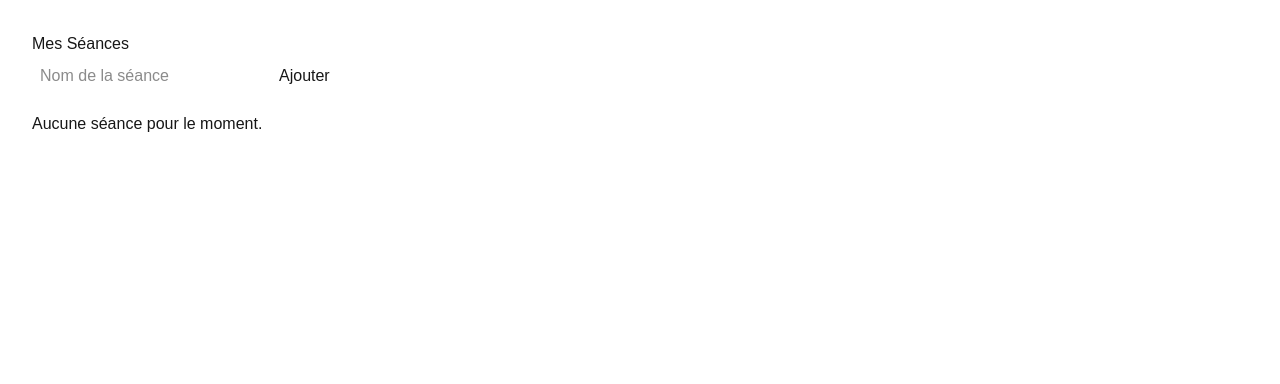
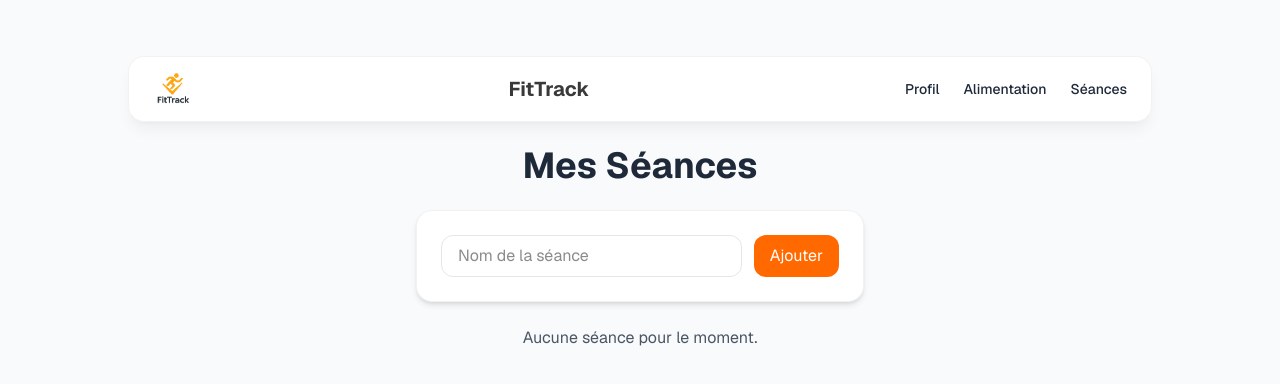
Before and after one commit to Muhammed-Ali19/fitTrack, a Next.js app: page /seances in a window 1280 px wide. Shown: the top 384 px of the page. Built offline with nearby package versions, Linux system fonts and the light colour scheme.

Commit message:
Ajout du dossier public/img (logo) et src/alimentation + modifications pages

```diff
--- /dev/null
+++ b/src/alimentation/page.tsx
@@ -0,0 +1,48 @@
+"use client";
+
+import { useState } from "react";
+
+export default function AlimentationPage() {
+    const [repas, setRepas] = useState<string[]>([]);
+    const [nouveauRepas, setNouveauRepas] = useState("");
+
+    const ajouterRepas = (e: React.FormEvent) => {
+        e.preventDefault();
+        if (!nouveauRepas.trim()) return;
+        setRepas([...repas, nouveauRepas]);
+        setNouveauRepas("");
+    };
+
+    return (
+        <main className="min-h-screen bg-gray-50 flex flex-col items-center p-8 font-sans">
+            <h1 className="text-4xl font-bold mb-6 text-gray-800">Alimentation</h1>
+
+            <section className="bg-white p-6 rounded-lg shadow-md w-full max-w-md mb-8">
+                <h2 className="text-2xl font-semibold mb-4">Ajouter un repas</h2>
+                <form onSubmit={ajouterRepas} className="flex gap-3">
+                    <input
+                        type="text"
+                        placeholder="Nom du repas"
+                        value={nouveauRepas}
+                        onChange={(e) => setNouveauRepas(e.target.value)}
+                        className="border p-2 rounded flex-1 focus:outline-none focus:ring-2 focus:ring-yellow-400"
+                    />
+                    <button
+                        type="submit"
+                        className="bg-yellow-500 text-white py-2 px-4 rounded hover:bg-yellow-600 transition-colors"
+                    >
+                        Ajouter
+                    </button>
+                </form>
+
+                {repas.length > 0 && (
+                    <ul className="mt-4 list-disc list-inside">
+                        {repas.map((r, idx) => (
+                            <li key={idx}>{r}</li>
+                        ))}
+                    </ul>
+                )}
+            </section>
+        </main>
+    );
+}
--- a/src/app/page.tsx
+++ b/src/app/page.tsx
@@ -9,6 +9,7 @@
 //  - Validation: #4CAF50
 "use client";
 import React, { useMemo, useState } from "react";
+import Link from "next/link";
 
 export default function FitTrackHome() {
   const [height, setHeight] = useState(0);
@@ -33,26 +34,32 @@ export default function FitTrackHome() {
 
   return (
     <div className="relative min-h-screen overflow-hidden bg-[#F5F5F5] text-[#333333]">
-      <AnimatedBackground />
+      {/* <AnimatedBackground /> */}
 
       {/* NAVBAR */}
       <header className="relative z-10">
         <nav className="mx-auto mt-6 w-[90%] max-w-5xl rounded-2xl border border-black/5 bg-white/90 shadow-lg shadow-black/5 backdrop-blur">
           <div className="flex items-center justify-between px-6 py-3">
             <div className="flex items-center gap-3">
-              <div className="grid h-10 w-10 place-items-center rounded-full bg-[#FCAB10] text-[#F5F5F5] shadow">
-                <svg width="20" height="20" viewBox="0 0 24 24" fill="none" stroke="currentColor" strokeWidth="2" strokeLinecap="round" strokeLinejoin="round" aria-hidden>
-                  <path d="M4 14V10M8 16V8M16 16V8M20 14V10" />
-                  <rect x="9" y="10" width="6" height="4" rx="1" />
-                </svg>
+
+
+              <div>
+                <Link href="/">
+                  <img
+                    src="/img/logo.png"
+                    alt="FitTrack Logo"
+                    style={{ width: "40px", height: "40px" }}
+                  />
+                </Link>
               </div>
-              <span className="text-lg font-semibold tracking-tight text-[#39393A]">FitTrack</span>
+
+
             </div>
 
             <ul className="flex items-center gap-6 text-sm font-medium">
-              <li><a href="#profil" className="nav-link">Profil</a></li>
-              <li><a href="#alimentation" className="nav-link">Alimentation</a></li>
-              <li><a href="#seances" className="nav-link">Séances</a></li>
+              <li><a href="profil" className="nav-link">Profil</a></li>
+              <li><a href="alimentation" className="nav-link">Alimentation</a></li>
+              <li><a href="seances" className="nav-link">Séances</a></li>
             </ul>
           </div>
         </nav>
@@ -132,9 +139,7 @@ export default function FitTrackHome() {
       </main>
 
       <footer className="relative z-10 pb-8">
-        <p className="mx-auto w-[90%] max-w-5xl text-xs text-[#333333]/60">
-          © {new Date().getFullYear()} FitTrack. Interface d'accueil.
-        </p>
+
       </footer>
 
       <style>{`
@@ -147,7 +152,7 @@ export default function FitTrackHome() {
           50% { transform: translate(20px, -15px) scale(1.05); }
         }
       `}</style>
-    </div>
+    </div >
   );
 }
 
--- a/src/app/profil/page.tsx
+++ b/src/app/profil/page.tsx
@@ -1,5 +1,15 @@
+// FitTrack Home Page – React + Tailwind (single-file component)
+// Palette :
+//  - Primaire (orange): #FCAB10
+//  - Secondaire (noir): #39393A
+//  - Fond (blanc cassé): #F5F5F5
+//  - Texte principal: #333333
+//  - Texte secondaire: #F5F5F5
+//  - Erreur: #FF3D00
+//  - Validation: #4CAF50
 "use client";
 import React, { useMemo, useState } from "react";
+import Link from "next/link";
 
 export default function FitTrackHome() {
     const [height, setHeight] = useState(0);
@@ -17,37 +27,39 @@ export default function FitTrackHome() {
     const onCalc = (e: React.FormEvent) => {
         e.preventDefault();
         if (!height || !weight) return;
-        const h = Number(height) / 100; // cm -> m
+        const h = Number(height) / 100;
         const val = Number(weight) / (h * h);
         setBmi(Number(val.toFixed(1)));
     };
 
     return (
         <div className="relative min-h-screen overflow-hidden bg-[#F5F5F5] text-[#333333]">
-            {/* Animated background blobs (subtil, non intrusif) */}
-            <BackgroundBlobs />
+            {/* <AnimatedBackground /> */}
 
             {/* NAVBAR */}
             <header className="relative z-10">
                 <nav className="mx-auto mt-6 w-[90%] max-w-5xl rounded-2xl border border-black/5 bg-white/90 shadow-lg shadow-black/5 backdrop-blur">
                     <div className="flex items-center justify-between px-6 py-3">
-                        {/* Logo + marque */}
                         <div className="flex items-center gap-3">
-                            <div className="grid h-10 w-10 place-items-center rounded-full bg-[#FCAB10] text-[#F5F5F5] shadow">
-                                {/* haltère en SVG */}
-                                <svg width="20" height="20" viewBox="0 0 24 24" fill="none" stroke="currentColor" strokeWidth="2" strokeLinecap="round" strokeLinejoin="round" aria-hidden>
-                                    <path d="M4 14V10M8 16V8M16 16V8M20 14V10"/>
-                                    <rect x="9" y="10" width="6" height="4" rx="1"/>
-                                </svg>
+
+
+                            <div>
+                                <Link href="/">
+                                    <img
+                                        src="/img/logo.png"
+                                        alt="FitTrack Logo"
+                                        style={{ width: "40px", height: "40px" }}
+                                    />
+                                </Link>
                             </div>
-                            <span className="text-lg font-semibold tracking-tight text-[#39393A]">FitTrack</span>
+
+
                         </div>
 
-                        {/* Liens */}
                         <ul className="flex items-center gap-6 text-sm font-medium">
-                            <li><a href="#profil" className="nav-link">Profil</a></li>
-                            <li><a href="#alimentation" className="nav-link">Alimentation</a></li>
-                            <li><a href="#seances" className="nav-link">Séances</a></li>
+                            <li><a href="profil" className="nav-link">Profil</a></li>
+                            <li><a href="alimentation" className="nav-link">Alimentation</a></li>
+                            <li><a href="seances" className="nav-link">Séances</a></li>
                         </ul>
                     </div>
                 </nav>
@@ -56,9 +68,9 @@ export default function FitTrackHome() {
             {/* SECTION IMC */}
             <main className="relative z-10 mx-auto grid w-[90%] max-w-5xl place-items-center py-16">
                 <div className="text-center">
-                    <h1 className="text-5xl font-extrabold tracking-tight text-[#39393A] sm:text-6xl">IMC</h1>
+                    <h1 className="text-5xl font-extrabold tracking-tight text-[#39393A] sm:text-6xl">Page profil</h1>
                     <p className="mx-auto mt-3 max-w-2xl text-lg text-[#333333]/80">
-                        Entrez votre taille et votre poids pour calculer votre IMC.
+                        Page profil
                     </p>
                 </div>
 
@@ -68,13 +80,11 @@ export default function FitTrackHome() {
                             <label htmlFor="height" className="mb-1 block text-sm font-medium text-[#39393A]">Taille (cm)</label>
                             <input
                                 id="height"
-                                inputMode="numeric"
-                                pattern="[0-9]*"
                                 type="number"
                                 placeholder="Ex: 175"
                                 value={height || ""}
                                 onChange={(e) => setHeight(Number(e.target.value))}
-                                className="h-12 w-full rounded-xl border border-black/10 bg-white px-4 text-base outline-none ring-0 transition focus:border-[#FCAB10] focus:shadow-[0_0_0_3px_rgba(252,171,16,0.25)]"
+                                className="h-12 w-full rounded-xl border border-black/10 bg-white px-4 text-base outline-none transition focus:border-[#FCAB10] focus:shadow-[0_0_0_3px_rgba(252,171,16,0.25)]"
                             />
                         </div>
 
@@ -82,13 +92,11 @@ export default function FitTrackHome() {
                             <label htmlFor="weight" className="mb-1 block text-sm font-medium text-[#39393A]">Poids (kg)</label>
                             <input
                                 id="weight"
-                                inputMode="numeric"
-                                pattern="[0-9]*"
                                 type="number"
                                 placeholder="Ex: 70"
                                 value={weight || ""}
                                 onChange={(e) => setWeight(Number(e.target.value))}
-                                className="h-12 w-full rounded-xl border border-black/10 bg-white px-4 text-base outline-none ring-0 transition focus:border-[#FCAB10] focus:shadow-[0_0_0_3px_rgba(252,171,16,0.25)]"
+                                className="h-12 w-full rounded-xl border border-black/10 bg-white px-4 text-base outline-none transition focus:border-[#FCAB10] focus:shadow-[0_0_0_3px_rgba(252,171,16,0.25)]"
                             />
                         </div>
 
@@ -100,7 +108,6 @@ export default function FitTrackHome() {
                         </button>
                     </div>
 
-                    {/* Résultat */}
                     {bmi !== null && (
                         <div className="mt-5 rounded-xl border border-black/5 bg-[#F5F5F5] p-4">
                             <div className="flex items-baseline justify-between">
@@ -113,8 +120,6 @@ export default function FitTrackHome() {
                                     <span className={`rounded-full px-2.5 py-1 text-xs font-semibold ${category.color} bg-white border border-black/5`}>{category.label}</span>
                                 )}
                             </div>
-
-                            {/* Barre d'échelle simple */}
                             <div className="mt-4 h-2 w-full overflow-hidden rounded-full bg-black/10">
                                 <div
                                     className="h-full bg-[#FCAB10] transition-[width] duration-500"
@@ -133,37 +138,30 @@ export default function FitTrackHome() {
                 </form>
             </main>
 
-            {/* Footer minimal */}
             <footer className="relative z-10 pb-8">
-                <p className="mx-auto w-[90%] max-w-5xl text-xs text-[#333333]/60">
-                    © {new Date().getFullYear()} FitTrack. Interface d'accueil.
-                </p>
+
             </footer>
 
-            {/* Styles additionnels (animations + liens) */}
             <style>{`
         .nav-link { color: #39393A; position: relative; }
         .nav-link::after { content: ""; position: absolute; left: 0; right: 0; bottom: -6px; height: 2px; background: transparent; transition: background 200ms ease; }
         .nav-link:hover::after { background: #FCAB10; }
 
-        @keyframes blob {
-          0%, 100% { transform: translate(0,0) scale(1); }
-          33% { transform: translate(20px,-10px) scale(1.05); }
-          66% { transform: translate(-10px,20px) scale(0.98); }
+        @keyframes floatBlob {
+          0%,100% { transform: translate(0,0) scale(1); }
+          50% { transform: translate(20px, -15px) scale(1.05); }
         }
       `}</style>
+        </div >
+    );
+}
+
+function AnimatedBackground() {
+    return (
+        <div aria-hidden className="pointer-events-none absolute inset-0 overflow-hidden">
+            <div className="absolute -top-20 -left-20 h-80 w-80 rounded-full bg-[#FCAB10]/30 blur-3xl animate-pulse" style={{ animation: "floatBlob 15s infinite alternate ease-in-out" }} />
+            <div className="absolute top-40 right-0 h-96 w-96 rounded-full bg-[#39393A]/20 blur-3xl animate-pulse" style={{ animation: "floatBlob 20s infinite alternate ease-in-out" }} />
+            <div className="absolute bottom-10 left-1/3 h-72 w-72 rounded-full bg-[#FCAB10]/20 blur-3xl animate-pulse" style={{ animation: "floatBlob 18s infinite alternate ease-in-out" }} />
         </div>
     );
 }
-
-function BackgroundBlobs() {
-    return (
-        <div aria-hidden className="pointer-events-none absolute inset-0">
-            {/* Motif doux en "nuages" + dégradés, respecte le fond #F5F5F5 */}
-            <div className="absolute -left-8 top-24 h-64 w-64 rounded-[40%] bg-[#FCAB10]/20 blur-3xl" style={{ animation: "blob 18s infinite ease-in-out" }} />
-            <div className="absolute right-0 top-0 h-72 w-72 rounded-[45%] bg-[#39393A]/10 blur-3xl" style={{ animation: "blob 22s infinite ease-in-out" }} />
-            <div className="absolute bottom-10 left-1/3 h-56 w-56 rounded-[45%] bg-[#FCAB10]/10 blur-3xl" style={{ animation: "blob 20s infinite ease-in-out" }} />
-            <div className="absolute bottom-[-2rem] right-16 h-64 w-64 rounded-[40%] bg-[#39393A]/10 blur-3xl" style={{ animation: "blob 24s infinite ease-in-out" }} />
-        </div>
-    );
-}
--- a/src/app/seances/page.tsx
+++ b/src/app/seances/page.tsx
@@ -1,5 +1,6 @@
-"use client"; // nécessaire pour utiliser le state React dans App Router
-import { useState } from "react";
+"use client";
+import React, { useState } from "react";
+import Link from "next/link";
 
 export default function SeancesPage() {
     const [seances, setSeances] = useState<string[]>([]);
@@ -13,28 +14,86 @@ export default function SeancesPage() {
     };
 
     return (
-        <main style={{ padding: "2rem", fontFamily: "Arial, sans-serif" }}>
-            <h1>Mes Séances</h1>
+        <main className="min-h-screen bg-gray-50 p-8 font-sans flex flex-col items-center">
+            {/* NAVBAR */}
+            <header className="relative z-10 w-full">
+                <nav className="mx-auto mt-6 w-[90%] max-w-5xl rounded-2xl border border-black/5 bg-white/90 shadow-lg shadow-black/5 backdrop-blur">
+                    <div className="flex items-center justify-between px-6 py-3">
+                        {/* Logo */}
+                        <Link href="/">
+                            <img
+                                src="/img/logo.png"
+                                alt="FitTrack Logo"
+                                className="w-10 h-10 cursor-pointer"
+                            />
+                        </Link>
 
-            <form onSubmit={ajouterSeance} style={{ marginBottom: "1rem" }}>
+                        <p style={{ fontWeight: "bold", fontSize: "1.25rem", color: "#39393A", textAlign: "center" }}>FitTrack</p>
+
+                        {/* Liens */}
+                        <ul className="flex items-center gap-6 text-sm font-medium">
+                            <li>
+                                <Link
+                                    href="/profil"
+                                    className="text-gray-800 hover:text-orange-500 transition"
+                                >
+                                    Profil
+                                </Link>
+                            </li>
+                            <li>
+                                <Link
+                                    href="/alimentation"
+                                    className="text-gray-800 hover:text-orange-500 transition"
+                                >
+                                    Alimentation
+                                </Link>
+                            </li>
+                            <li>
+                                <Link
+                                    href="/seances"
+                                    className="text-gray-800 hover:text-orange-500 transition"
+                                >
+                                    Séances
+                                </Link>
+                            </li>
+                        </ul>
+                    </div>
+                </nav>
+            </header>
+
+            {/* Titre */}
+            <h1 className="text-4xl font-bold text-gray-800 my-6">Mes Séances</h1>
+
+            {/* Formulaire */}
+            <form
+                onSubmit={ajouterSeance}
+                className="w-full max-w-md flex gap-3 mb-6 bg-white p-6 rounded-2xl shadow-md border border-black/5"
+            >
                 <input
                     type="text"
                     placeholder="Nom de la séance"
                     value={nouvelleSeance}
                     onChange={(e) => setNouvelleSeance(e.target.value)}
-                    style={{ padding: "0.5rem", marginRight: "0.5rem" }}
+                    className="flex-1 border border-black/10 rounded-xl px-4 py-2 outline-none focus:ring-2 focus:ring-orange-400 focus:border-orange-400 transition"
                 />
-                <button type="submit" style={{ padding: "0.5rem 1rem" }}>
+                <button
+                    type="submit"
+                    className="bg-orange-500 text-white px-4 py-2 rounded-xl hover:bg-orange-600 active:translate-y-px transition"
+                >
                     Ajouter
                 </button>
             </form>
 
+            {/* Liste des séances */}
             {seances.length === 0 ? (
-                <p>Aucune séance pour le moment.</p>
+                <p className="text-gray-600">Aucune séance pour le moment.</p>
             ) : (
-                <ul>
+                <ul className="w-full max-w-md space-y-3">
                     {seances.map((s, index) => (
-                        <li key={index} style={{ marginBottom: "0.5rem" }}>
+                        <li
+                            key={index}
+                            className="bg-white p-4 rounded-xl shadow-sm border border-black/5"
+                        >
                             {s}
                         </li>
                     ))}
```
Also changed, not shown: public/img/logo.png (added).
